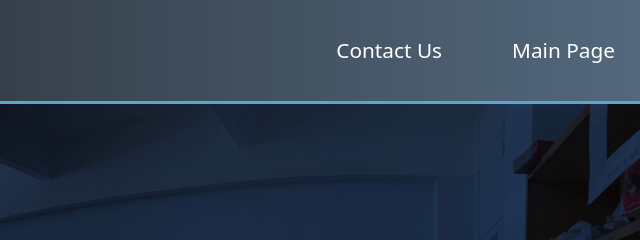
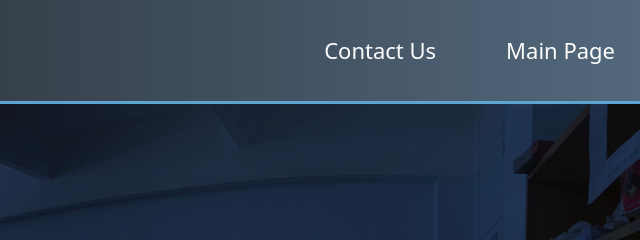
Before and after one commit to mahmoudvs183/achivements, a plain HTML site: page index.html in a window 1280 px wide. Shown: the top 240 px of the page, 640-1280 px from the left. Drawn offline with nearby package versions, Linux system fonts and the light colour scheme.

Commit message:
commit302

```diff
--- a/css/style_rov.css
+++ b/css/style_rov.css
@@ -21,7 +21,7 @@ body {
     width: 100%;
     border-bottom: 3px solid #5da4d0;
     background: linear-gradient(to right, rgba(0, 0, 0, .9), rgba(10, 40, 70, .7));
-    font-size: 1.3rem;
+    font-size: 22px;
     padding-top: 8px;
     padding-bottom: 8px;
     height: 13vh;
@@ -53,7 +53,7 @@ body {
 
     .sublogo {
         width: 35vw;
-        height: 10vh;
+
     }
 
     .section1 {
```
